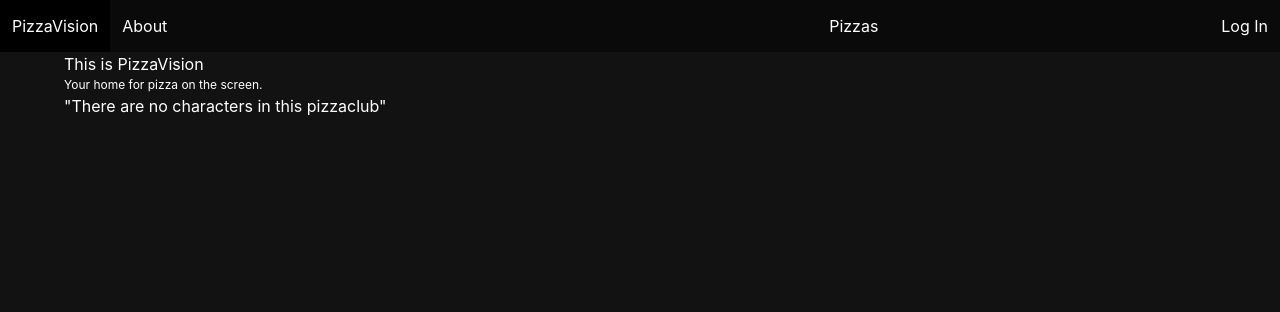
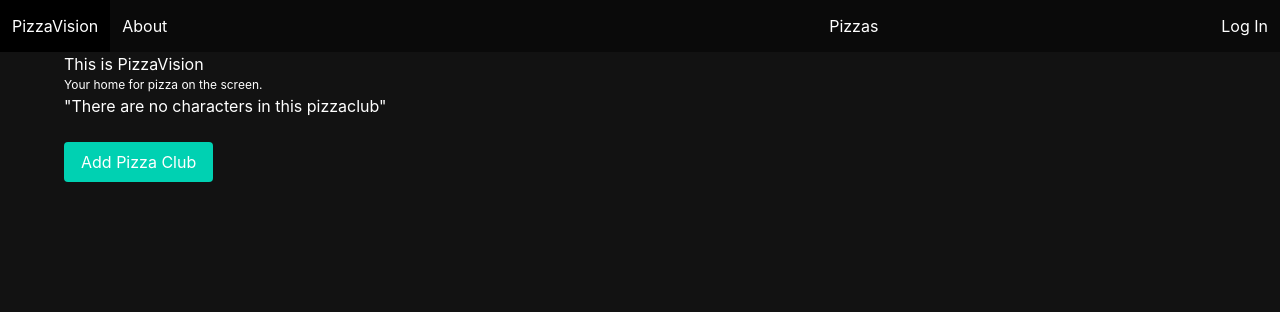
Before and after one commit to ekelly55/Pizzavision, a Django app: page / in a window 1280 px wide. Shown: the top 312 px of the page. Run offline with Django 4.2, Linux system fonts and the light colour scheme; data that the repository does not hold is empty.

Commit message:
add pizza club button on homepage links to add pizza club form and form redirects home

```diff
--- a/finch_collector/settings.py
+++ b/finch_collector/settings.py
@@ -127,3 +127,4 @@ DEFAULT_AUTO_FIELD = 'django.db.models.BigAutoField'
 STATIC_URL = '/static/'
 STATICFILES_DIRS = [os.path.join(BASE_DIR, 'main_app/static')]
 LOGIN_REDIRECT_URL = '/pizzas/'
+LOGOUT_REDIRECT_URL = '/'
--- a/main_app/templates/home.html
+++ b/main_app/templates/home.html
@@ -28,4 +28,11 @@
         <div class="pizzaclub mb-5">"There are no characters in this pizzaclub"</div>
     {% endfor %}
 </div>
+<form class="mb-5" action="{% url 'pizzaclub_create' %}" method="post">
+    {% csrf_token %}
+        <div class="control">
+            <input class="button is-primary" type="submit" value="Add Pizza Club" />
+        </div>
+    </div>
+</form>
 {% endblock %}
--- a/main_app/urls.py
+++ b/main_app/urls.py
@@ -10,5 +10,6 @@ urlpatterns = [
     path('pizzas/<int:pk>/update', views.PizzaUpdate.as_view(), name='pizza_update'),
     path('pizzas/<int:pk>/delete', views.PizzaDelete.as_view(), name='pizza_delete'),
     path('pizzas/<int:pk>/characters/new/', views.CharacterCreate.as_view(), name='character_create'),
+    path('pizzaclubs/new/', views.PizzaclubCreate.as_view(), name='pizzaclub_create'),
     path('pizzaclubs/<int:pk>/characters/<int:character_pk>/', views.PizzaclubCharacterAssoc.as_view(), name='pizzaclub_character_assoc'),
 ]
--- a/main_app/views.py
+++ b/main_app/views.py
@@ -41,6 +41,12 @@ class PizzaCreate(CreateView):
     template_name = 'pizza_create.html'
     success_url = '/pizzas/'
 
+class PizzaclubCreate(CreateView):
+    model = Pizzaclub
+    fields = ['club_name', 'characters']
+    template_name = 'pizzaclub_create.html'
+    success_url = '/'
+
 class PizzaUpdate(UpdateView):
     model = Pizza
     fields = ['image', 'name', 'review']
```
Also changed, not shown: main_app/templates/pizzaclub_create.html (added, +14 -0 lines).
